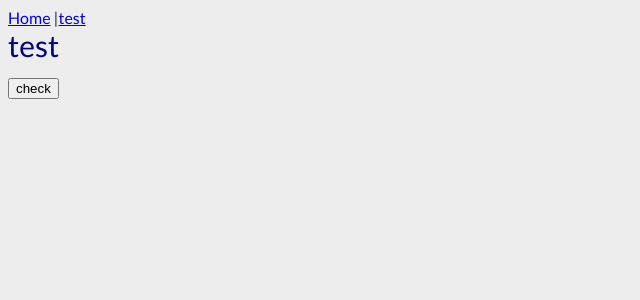
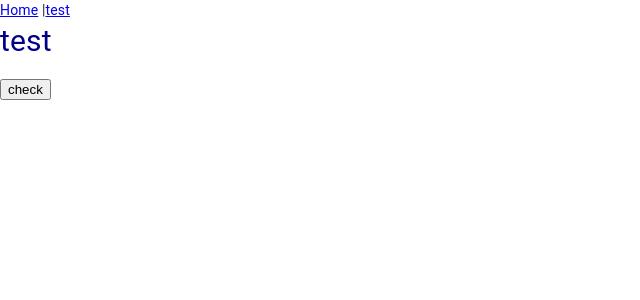
Before and after one commit to pnkjjsr/sochke-alpha-0.1, a Next.js app: page /test in a window 1280 px wide. Shown: the top 300 px of the page, without its empty margins (0-640 px from the left). Built offline with nearby package versions, Linux system fonts and the light colour scheme.

Commit message:
master: materialUI | first setup, need to optimize. Lighthouse score great.

```diff
--- a/package.json
+++ b/package.json
@@ -18,6 +18,7 @@
     "clean": "rimraf .next"
   },
   "dependencies": {
+    "@material-ui/core": "latest",
     "babel-plugin-module-resolver": "^4.0.0",
     "contentful": "^7.14.4",
     "dotenv": "8.2.0",
@@ -33,6 +34,7 @@
     "contentful-import": "^7.7.12",
     "firebase-functions-test": "^0.1.6",
     "firebase-tools": "^8.0.1",
+    "prop-types": "latest",
     "rimraf": "^3.0.2",
     "sass": "^1.26.8"
   },
--- /dev/null
+++ b/src/layouts/theme.js
@@ -0,0 +1,22 @@
+import { createMuiTheme } from '@material-ui/core/styles';
+import { red } from '@material-ui/core/colors';
+
+// Create a theme instance.
+const theme = createMuiTheme({
+  palette: {
+    primary: {
+      main: '#556cd6',
+    },
+    secondary: {
+      main: '#19857b',
+    },
+    error: {
+      main: red.A400,
+    },
+    background: {
+      default: '#fff',
+    },
+  },
+});
+
+export default theme;
--- a/src/pages/_app.js
+++ b/src/pages/_app.js
@@ -1,9 +1,34 @@
 import "@styles/global.scss";
-import React, { Component } from "react";
+import React, {Fragment} from 'react';
+import PropTypes from 'prop-types';
 
-export default class MyApp extends Component {
-  render() {
-    const { Component, ctx, router, pageProps, store } = this.props;
-    return <Component {...pageProps} />;
-  }
+import { ThemeProvider } from '@material-ui/core/styles';
+import CssBaseline from '@material-ui/core/CssBaseline';
+import theme from '@layouts/theme';
+
+export default function MyApp(props) {
+  const { Component, pageProps } = props;
+
+  React.useEffect(() => {
+    // Remove the server-side injected CSS.
+    const jssStyles = document.querySelector('#jss-server-side');
+    if (jssStyles) {
+      jssStyles.parentElement.removeChild(jssStyles);
+    }
+  }, []);
+
+  return (
+    <Fragment>
+      <ThemeProvider theme={theme}>
+        {/* CssBaseline kickstart an elegant, consistent, and simple baseline to build upon. */}
+        <CssBaseline />
+        <Component {...pageProps} />
+      </ThemeProvider>
+    </Fragment>
+  );
 }
+
+MyApp.propTypes = {
+  Component: PropTypes.elementType.isRequired,
+  pageProps: PropTypes.object.isRequired,
+};
--- a/src/pages/_document.js
+++ b/src/pages/_document.js
@@ -1,6 +1,7 @@
 import Document, { Html, Head, Main, NextScript } from "next/document";
+import { ServerStyleSheets } from '@material-ui/core/styles';
 
-class MyDocument extends Document {
+export default class MyDocument extends Document {
   static async getInitialProps(ctx) {
     const initialProps = await Document.getInitialProps(ctx)
     return { ...initialProps }
@@ -19,4 +20,46 @@ class MyDocument extends Document {
   }
 }
 
-export default MyDocument;
+
+// `getInitialProps` belongs to `_document` (instead of `_app`),
+// it's compatible with server-side generation (SSG).
+MyDocument.getInitialProps = async (ctx) => {
+  // Resolution order
+  //
+  // On the server:
+  // 1. app.getInitialProps
+  // 2. page.getInitialProps
+  // 3. document.getInitialProps
+  // 4. app.render
+  // 5. page.render
+  // 6. document.render
+  //
+  // On the server with error:
+  // 1. document.getInitialProps
+  // 2. app.render
+  // 3. page.render
+  // 4. document.render
+  //
+  // On the client
+  // 1. app.getInitialProps
+  // 2. page.getInitialProps
+  // 3. app.render
+  // 4. page.render
+
+  // Render app and page and get the context of the page with collected side effects.
+  const sheets = new ServerStyleSheets();
+  const originalRenderPage = ctx.renderPage;
+
+  ctx.renderPage = () =>
+    originalRenderPage({
+      enhanceApp: (App) => (props) => sheets.collect(<App {...props} />),
+    });
+
+  const initialProps = await Document.getInitialProps(ctx);
+
+  return {
+    ...initialProps,
+    // Styles fragment is rendered after the app and page rendering finish.
+    styles: [...React.Children.toArray(initialProps.styles), sheets.getStyleElement()],
+  };
+};
```
